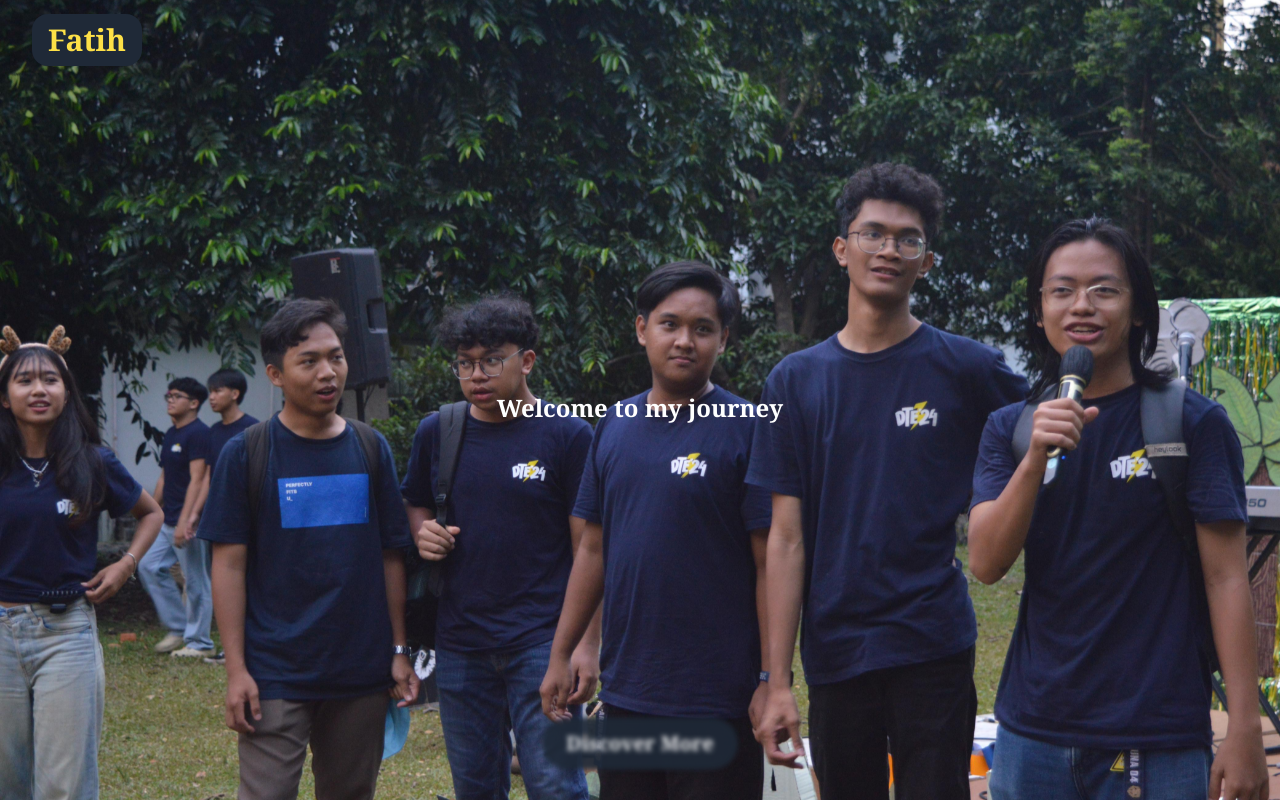
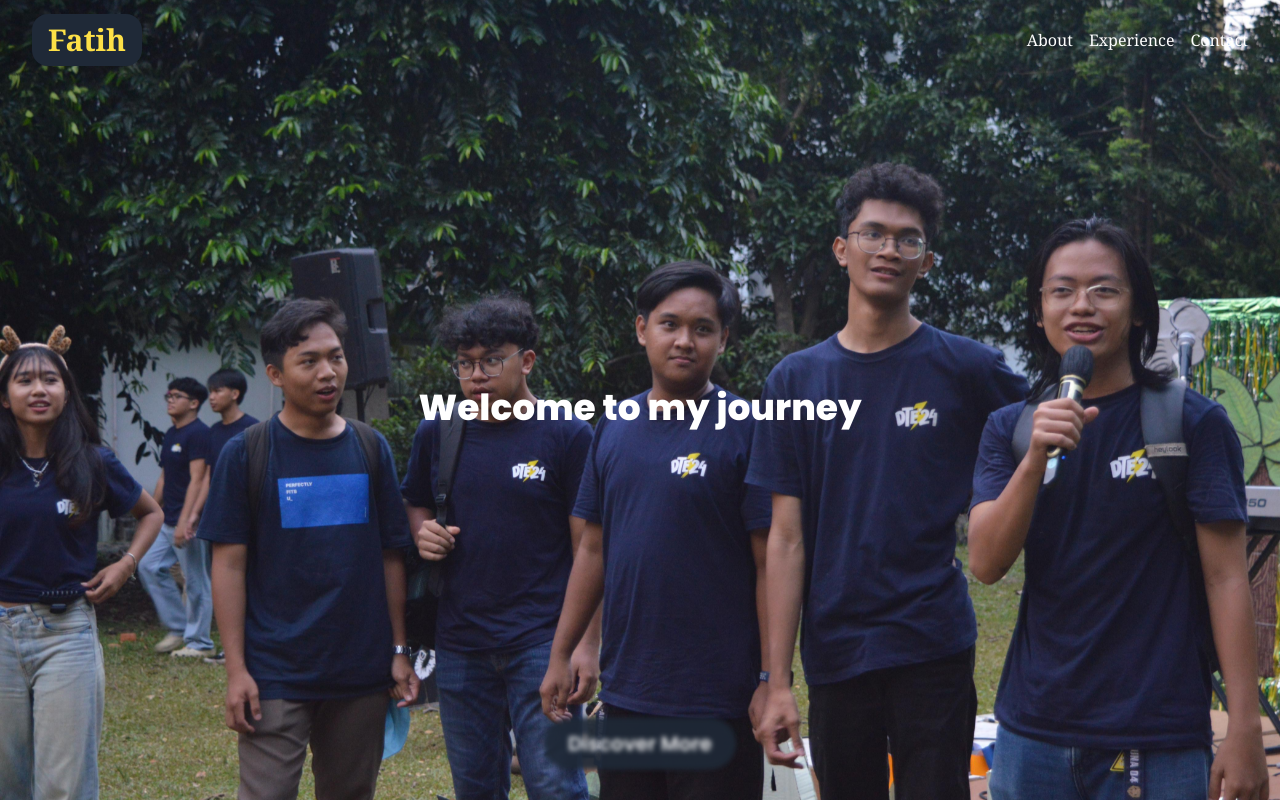
Before and after one commit to enclaire1443/portofotio-website, a Next.js app: page / in a window 1280 px wide. Built offline with nearby package versions, Linux system fonts and the light colour scheme.

Commit message:
added poppins font and refined animation on landing page

```diff
--- a/package.json
+++ b/package.json
@@ -9,6 +9,7 @@
     "lint": "next lint"
   },
   "dependencies": {
+    "@next/font": "^14.2.15",
     "clsx": "^2.1.1",
     "framer-motion": "^11.15.0",
     "lucide-react": "^0.469.0",
--- a/src/app/components/landingpage.tsx
+++ b/src/app/components/landingpage.tsx
@@ -32,13 +32,6 @@ function LandingPage() {
 
   return (
     <div className="relative w-full overflow-hidden h-screen">
-      <div className="fixed w-full h-20 rounded-b-lg flex items-center justify-between px-8 z-50">
-        <div className="text-white font-bold bg-gray-800 rounded-2xl">
-          <button className="gap-4 font-serif font-semibold text-3xl py-2 px-4 text-yellow-300">Fatih</button>
-        </div>
-      </div>
-
-      {/* Background Image - Set to fototim1 */}
       <div className="w-full h-screen">
         <div className="fixed inset-0">
           <motion.div
@@ -54,8 +47,30 @@ function LandingPage() {
           />
         </div>
       </div>
-
-      {/* First Text */}
+      <div>
+      <motion.div
+      className="fixed inset-0 flex justify-center items-center"
+      variants={{
+        hidden: {left: 0},
+        visible: {left: "100%"}
+      }}
+      initial="hidden"
+      animate="visible"
+      transition={{
+        duration: 0.5,
+        ease: "easeIn"
+      }}
+      style={{
+        position: "absolute",
+        top: 4,
+        bottom: 4,
+        left: 0,
+        right: 0,
+        background: "#1f2937",
+        zIndex: 20,
+      }}
+      >
+      </motion.div>
       <motion.div
         className="fixed inset-0 flex justify-center items-center"
         variants={{
@@ -68,25 +83,26 @@ function LandingPage() {
           visible: {
             opacity: 1,
             y: 0,
-            transition: { duration: 1, delay: 0.2, ease: 'easeInOut' }, // Reduced duration
+            transition: { duration: 1, delay: 0.2, ease: 'easeInOut' },
             filter: "blur(0px)",
           },
           fadeOut: {
             opacity: 0,
             y: -50,
-            transition: { duration: 0.8, delay: 0.5, ease: 'easeInOut' }, // Reduced fade-out duration
+            transition: { duration: 0.8, delay: 0.5, ease: 'easeInOut' },
             filter: "blur(33px)",
           }
         }}
         initial="hidden"
         animate={firstControl}
-      >
-        <p className="text-white font-serif font-bold text-center mt-4 text-2xl sm:text-xl md:text-xl lg:text-2xl xl:text-2xl">
+        >
+        <p className="text-white font-poppins font-extrabold text-center mt-4 text-2xl sm:text-xl md:text-2xl lg:text-4xl xl:text-4xl">
           Hello, I&apos;m Muhammad Fatih Zamzami
         </p>
       </motion.div>
+        </div>
 
-      {/* Second Text */}
+
       <motion.div
         className="fixed inset-0 flex justify-center items-center"
         variants={{
@@ -99,19 +115,19 @@ function LandingPage() {
           visible: {
             opacity: 1,
             y: 0,
-            transition: { duration: 1, delay: 0.2, ease: 'easeInOut' }, // Reduced duration
+            transition: { duration: 1, delay: 0.2, ease: 'easeInOut' },
             filter: "blur(0px)",
           },
         }}
         initial="hidden"
         animate={secondControl}
       >
-        <p className="text-white font-serif font-bold text-center mt-4 text-2xl sm:text-xl md:text-xl lg:text-2xl xl:text-2xl">
+        <p className="text-white font-poppins font-extrabold text-center mt-4 text-2xl sm:text-xl md:text-2xl lg:text-4xl xl:text-4xl">
           Welcome to my journey
         </p>
       </motion.div>
 
-      {/* Discover Button with Fade In Animation */}
+
       {showButton && (
         <motion.div
           className="absolute bottom-8 left-0 right-0 flex justify-center items-center"
@@ -124,12 +140,12 @@ function LandingPage() {
             y: 0,
             filter: "blur(0px)"}}
           transition={{
-            duration: 1.5, // Reduced duration
+            duration: 1.5,
             ease: 'easeOut',
-            delay: 0.3 // Reduced delay
+            delay: 0.3
           }}
         >
-          <button className="bg-gray-800 text-white hover:bg-white hover:text-gray-800 font-serif py-3 px-6 rounded-full text-xl font-semibold shadow-lg backdrop-blur-sm hover:bg-black/90 transition-colors">
+          <button className="bg-gray-800 text-white hover:bg-white hover:text-gray-800 font-poppins font-extrabold py-3 px-6 rounded-full text-xl font-semibold shadow-lg backdrop-blur-sm hover:bg-black/90 transition-colors">
             Discover More
           </button>
         </motion.div>
--- a/src/app/components/mainpage.tsx
+++ b/src/app/components/mainpage.tsx
@@ -1,11 +1,12 @@
 import React from 'react'
+import { useAnimation } from 'framer-motion'
 
 
 function mainpage() {
   return (
     <>
-    <div className="text-white max-w-screen h-screen py-20 px-10 font-serif">
-        mainpage
+    <div className="text-white max-w-screen h-screen py-20 px-10 font-poppins text-6xl font-superbold">
+        Mainpage
     </div>
     </>
   )
--- a/src/app/layout.tsx
+++ b/src/app/layout.tsx
@@ -1,6 +1,13 @@
 import type { Metadata } from "next";
 import { Geist, Geist_Mono } from "next/font/google";
+import { Poppins } from "next/font/google";
 import "./globals.css";
+
+const poppins = Poppins({
+  variable: "--font-poppins",
+  subsets: ["latin"],
+  weight: ["100", "200", "300", "400", "500", "600", "700", "800", "900"],
+})
 
 const geistSans = Geist({
   variable: "--font-geist-sans",
@@ -25,7 +32,7 @@ export default function RootLayout({
   return (
     <html lang="en">
       <body
-        className={`${geistSans.variable} ${geistMono.variable} antialiased`}
+        className={`${poppins.variable} ${geistSans.variable} ${geistMono.variable} antialiased`}
       >
         {children}
       </body>
--- a/src/app/page.tsx
+++ b/src/app/page.tsx
@@ -1,9 +1,13 @@
 import LandingPage from './components/landingpage'
+import Header from './components/header'
+import MainPage from './components/mainpage'
+import { Main } from 'next/document';
 
 
 const Page = () => {
   return (
     <div>
+     <Header />
      <LandingPage />
     </div>
   );
--- a/tailwind.config.ts
+++ b/tailwind.config.ts
@@ -8,14 +8,31 @@ export default {
   ],
   theme: {
     extend: {
+      fontFamily: {
+        sans: ["var(--font-geist-sans)"],
+        poppins: ["var(--font-poppins)", "sans-serif"],
+        mono: ["var(--font-geist-mono)"],
+      },
+      fontWeight: {
+        thin: "100",
+        extralight: "200",
+        light: "300",
+        normal: "400",
+        medium: "500",
+        semibold: "600",
+        bold: "700",
+        extrabold: "800",
+        superbold: "900",
+      },
+
       colors: {
         background: "var(--background)",
         foreground: "var(--foreground)",
       },
       backgroundImage: {
-        'fototim1': "url('/assets/fototim1.jpeg')",
-        'fototim2': "url('/assets/fototim2.jpeg')",
-        'fototim3': "url('/assets/fototim3.jpeg')",
+        fototim1: "url('/assets/fototim1.jpeg')",
+        fototim2: "url('/assets/fototim2.jpeg')",
+        fototim3: "url('/assets/fototim3.jpeg')",
       },
     },
   },
```
Also changed, not shown: 1 other file (tests, documents, lock files or other folders).
